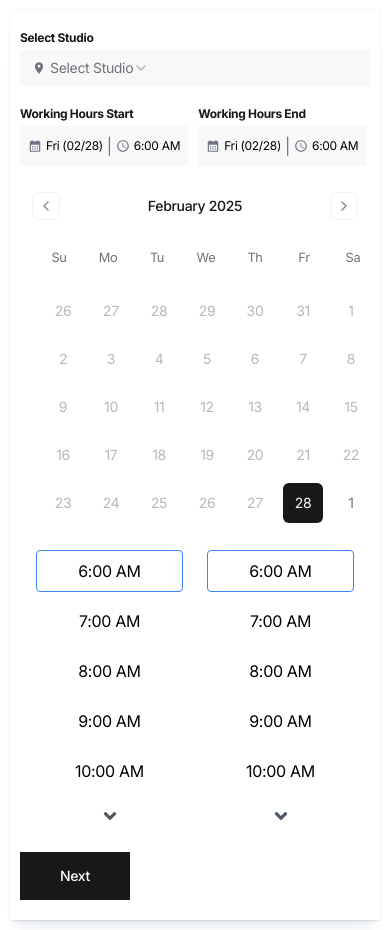
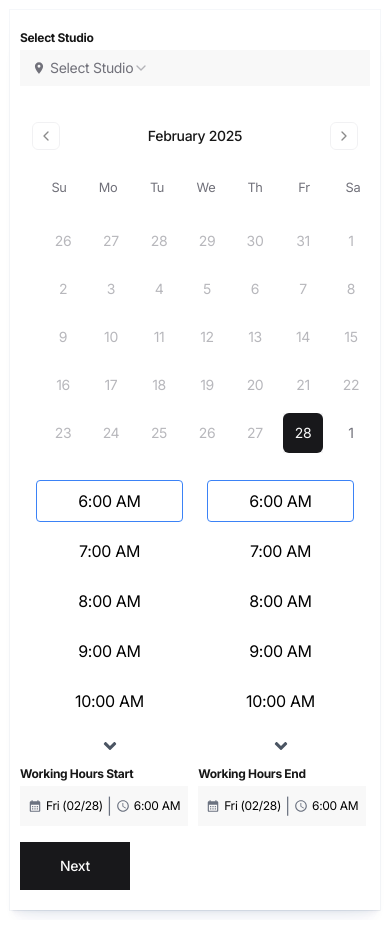
Before and after one commit to somnathraz/calender, a Next.js app: page / in a window 390 px wide. Built offline with nearby package versions, Linux system fonts and the light colour scheme.

Commit message:
added stripe live

```diff
--- a/src/pages/index.js
+++ b/src/pages/index.js
@@ -255,6 +255,7 @@ export default function BookingPage() {
         {/* RIGHT SIDE: Working Hours */}
         <div className={styles.rightSide}>
           {/* Working Hours Start */}
+          <div>
             <div className={styles.singleRow}>
               <div className="flex flex-col">
                 <label className="font-bold text-xs mb-1">
@@ -375,6 +376,14 @@ export default function BookingPage() {
                 )}
               </div>
             </div>
+            <Button
+              variant="default"
+              className="block sm:hidden mt-4 h-12 px-10 rounded-none"
+              onClick={handleNext}
+            >
+              Next
+            </Button>
+          </div>
           {/* Mobile view extra block: Responsive Calendar and both TimeSliders side by side */}
           {isMobile && (
             <div className="flex flex-col gap-0 mt-4 w-full px-2">
@@ -412,7 +421,7 @@ export default function BookingPage() {
           )}
           <Button
             variant="default"
-            className="mt-4 h-12 px-10 rounded-none"
+            className="hidden sm:block mt-4 h-12 px-10 rounded-none"
             onClick={handleNext}
           >
             Next
--- a/src/styles/Home.module.css
+++ b/src/styles/Home.module.css
@@ -55,6 +55,10 @@
   justify-content: center; /* Center vertically */
   padding: 20px;
 }
+.singleRow {
+  display: flex;
+  gap: 10px;
+}
 @media (max-width: 481px) {
   .wrapper {
     padding: 10px;
@@ -71,7 +75,7 @@
     grid-template-columns: 100%;
   }
   .rightSide {
-    flex-flow: column;
+    flex-flow: column-reverse;
     align-items: flex-start;
     gap: 10px;
   }
```
Lines whose indentation alone changed are shown as unchanged.
